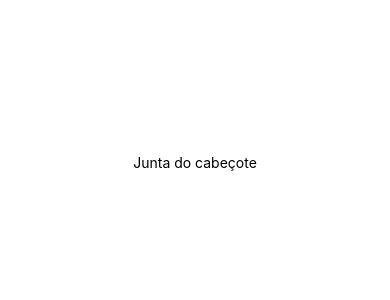
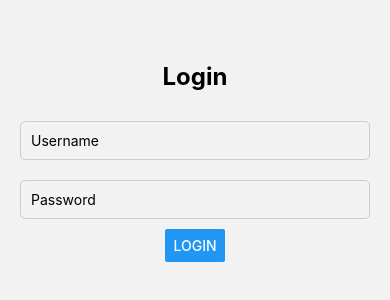
Before and after one commit to NilsonRCS/Junta-do-cabecote, a React Native app: screen /Login in a window 390 px wide. Shown: the part 260-560 px from the top of the page. Built offline with nearby package versions, Linux system fonts and the light colour scheme.

Commit message:
cria pagina de login,adiciona react navigation,zod e styled components

```diff
--- a/App.tsx
+++ b/App.tsx
@@ -1,12 +1,18 @@
-import { StatusBar } from 'expo-status-bar';
+import React from 'react';
 import { StyleSheet, Text, View } from 'react-native';
+import { NavigationContainer } from '@react-navigation/native';
+import { createStackNavigator } from '@react-navigation/stack';
+import LoginScreen from './src/views/LoginScreen';
+
+const Stack = createStackNavigator();
 
 export default function App() {
   return (
-    <View style={styles.container}>
-      <Text>Junta do cabeçote</Text>
-      <StatusBar style="auto" />
-    </View>
+    <NavigationContainer>
+      <Stack.Navigator initialRouteName="Login" screenOptions={{ headerShown: false }}>
+        <Stack.Screen name="Login" component={LoginScreen} />
+      </Stack.Navigator>
+    </NavigationContainer>
   );
 }
 
--- a/app.json
+++ b/app.json
@@ -23,6 +23,8 @@
     },
     "web": {
       "favicon": "./assets/favicon.png"
-    }
+    },
+    "plugins": [
+    ]
   }
 }
--- /dev/null
+++ b/src/controllers/AuthController.ts
@@ -0,0 +1,12 @@
+import { mockUser } from "../models/User";
+export const loginUser = (
+  username: string,
+  password: string,
+  callback: (success: boolean) => void
+) => {
+  if (username === mockUser.name && password === mockUser.password) {
+    callback(true);
+  } else {
+    callback(false);
+  }
+};
--- /dev/null
+++ b/src/models/User.ts
@@ -0,0 +1,9 @@
+export type User = {
+  name: string;
+  password: string;
+};
+
+export const mockUser: User = {
+  name: "Admin",
+  password: "1234",
+};
--- /dev/null
+++ b/src/utils/zodValidations.ts
@@ -0,0 +1,6 @@
+import { z } from "zod";
+
+export const loginSchema = z.object({
+  username: z.string().min(1, "O nome de usuário não deve estar vazio"),
+  password: z.string().min(4, "A senha deve ter pelo menos 4 caracteres"),
+});
--- /dev/null
+++ b/src/views/LoginScreen.tsx
@@ -0,0 +1,66 @@
+import React from "react";
+import { View, Alert, Button } from "react-native";
+import { useForm, Controller } from "react-hook-form";
+import { loginUser } from "../controllers/AuthController";
+import { Container, Title, Input, ErrorText } from "./loginscreenstyle";
+import { zodResolver } from "@hookform/resolvers/zod";
+import { loginSchema } from "../utils/zodValidations";
+
+const LoginScreen = () => {
+
+  type FormData = {
+    username: string;
+    password: string;
+  };
+
+  const { control, handleSubmit, formState: { errors } } = useForm<FormData>({
+    resolver: zodResolver(loginSchema),
+  });
+
+  const onSubmit = ({ username, password }: { username: string; password: string }) => {
+    loginUser(username, password, (success) => {
+      if (success) {
+        Alert.alert("Login success");
+      } else {
+        Alert.alert("Login failed");
+      }
+    });
+  };
+
+  return (
+    <Container>
+      <Title>Login</Title>
+      <Controller
+        control={control}
+        render={({ field: { onChange, onBlur, value } }) => (
+          <Input
+            placeholder="Username"
+            onBlur={onBlur}
+            onChangeText={onChange}
+            value={value}
+          />
+        )}
+        name="username"
+        rules={{ required: "Username is required" }}
+      />
+      {errors.username && <ErrorText>{errors.username.message}</ErrorText>}
+      <Controller
+        control={control}
+        render={({ field: { onChange, onBlur, value } }) => (
+          <Input
+            placeholder="Password"
+            onBlur={onBlur}
+            onChangeText={onChange}
+            value={value}
+          />
+        )}
+        name="password"
+        rules={{ required: "Password is required" }}
+      />
+      {errors.password && <ErrorText>{errors.password.message}</ErrorText>}
+      <Button title="Login" onPress={handleSubmit(onSubmit)} />
+      </Container>
+    );
+  };
+
+  export default LoginScreen;
--- /dev/null
+++ b/src/views/loginscreenstyle.ts
@@ -0,0 +1,29 @@
+import styled from 'styled-components/native';
+
+export const Container = styled.View`
+  flex: 1;
+  justify-content: center;
+  align-items: center;
+  padding: 20px;
+`;
+
+export const Title = styled.Text`
+  font-size: 24px;
+  font-weight: bold;
+  margin-bottom: 20px;
+`;
+
+export const Input = styled.TextInput`
+  width: 100%;
+  padding: 10px;
+  margin-vertical: 10px;
+  border-width: 1px;
+  border-color: #ccc;
+  border-radius: 5px;
+`;
+
+export const ErrorText = styled.Text`
+  color: red;
+  font-size: 12px;
+  margin-bottom: 10px;
+`;
```
Also changed, not shown: package.json (+14 -2 lines), 1 other file (tests, documents, lock files or other folders).
